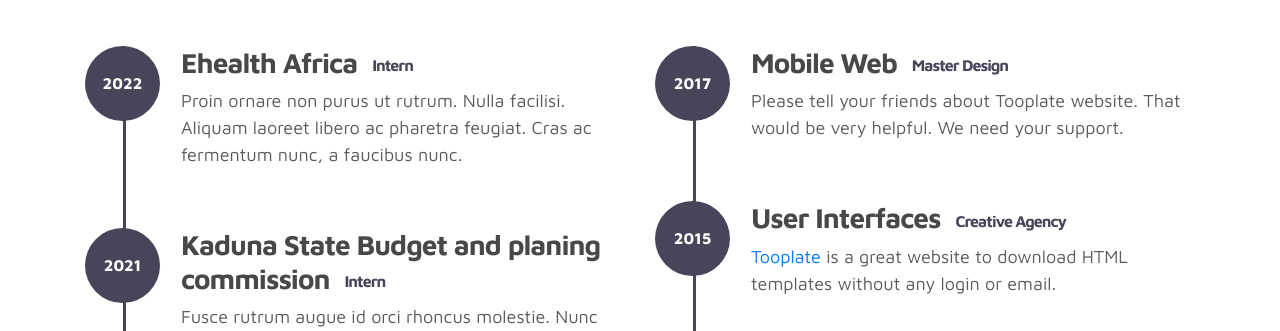
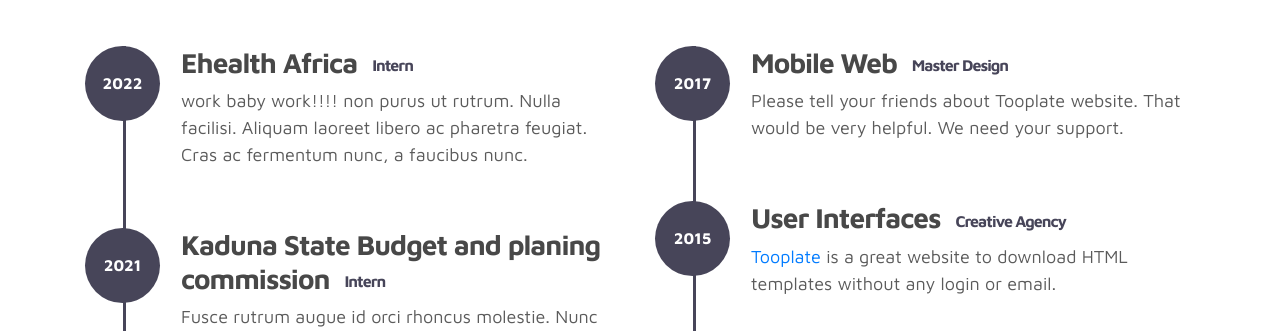
Before and after one commit to Techebraheem/devops-with-tim, a Flask app: page / in a window 1280 px wide. Shown: the part 740-1071 px from the top of the page. Run offline with Flask 2, Linux system fonts and the light colour scheme; some libraries are stand-ins or nearby versions.

Commit message:
Update index.html

```diff
--- a/Berlin/Templates/index.html
+++ b/Berlin/Templates/index.html
@@ -110,7 +110,7 @@
                              </div>
                              <div class="timeline-info">
                                   <h3><span>Ehealth Africa</span><small>Intern</small></h3>
-                                  <p>Proin ornare non purus ut rutrum. Nulla facilisi. Aliquam laoreet libero ac pharetra feugiat. Cras ac fermentum nunc, a faucibus nunc.</p>
+                                  <p>work baby work!!!! non purus ut rutrum. Nulla facilisi. Aliquam laoreet libero ac pharetra feugiat. Cras ac fermentum nunc, a faucibus nunc.</p>
                              </div>
                         </div>
 
```
